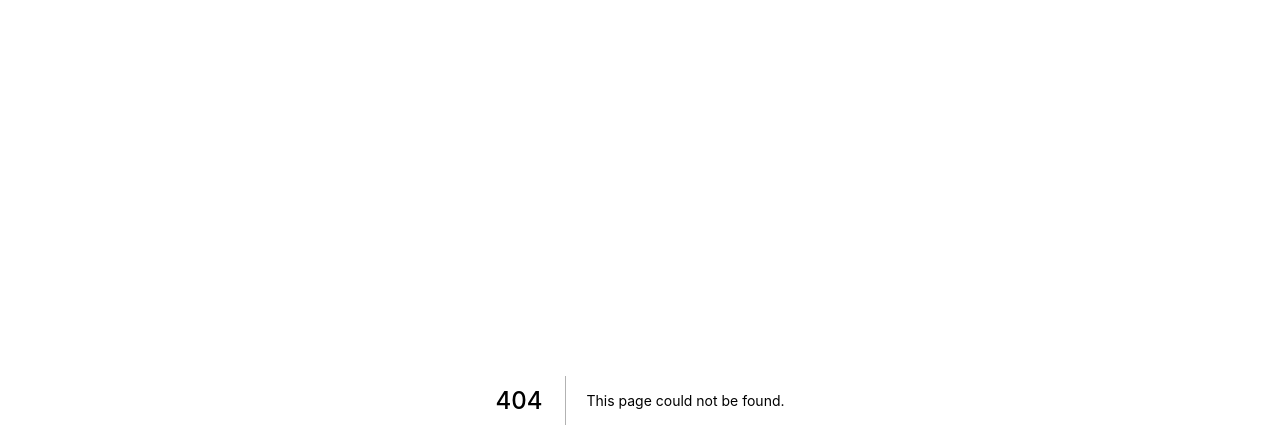
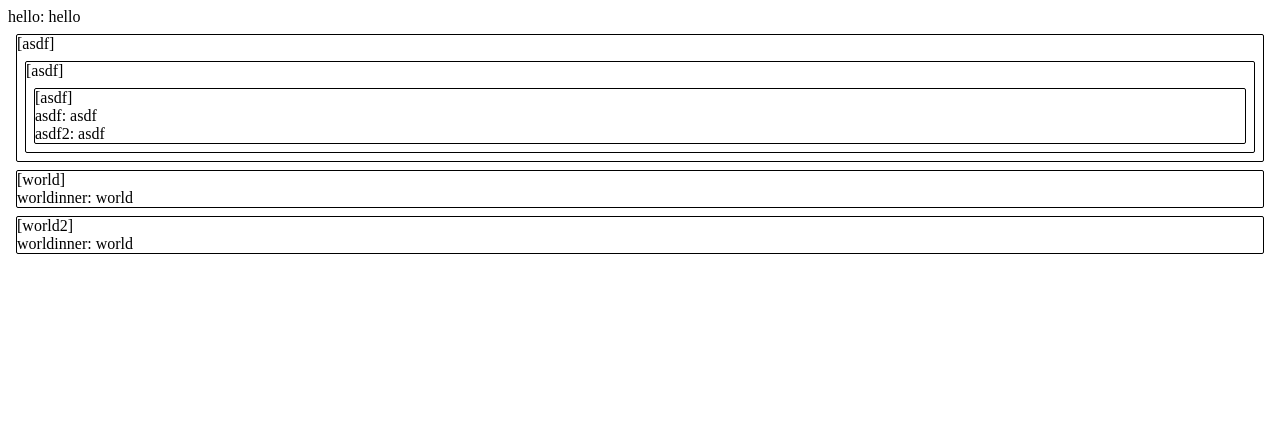
Before and after one commit to gnamikawa/Portfolio, a Next.js app: page /experiments/jsonNotes in a window 1280 px wide. Before the commit this address had no page. Shown: the top 448 px of the page. Built offline with nearby package versions, Linux system fonts and the light colour scheme.

Commit message:
initial implementation

```diff
--- /dev/null
+++ b/components/Recjson.tsx
@@ -0,0 +1,16 @@
+import style from '@/styles/Recjson.module.scss';
+export const Recjson = (json: Object) => {
+    const jsx = Object.entries(json).map(([k,v]) => {
+        const type = typeof(v);
+        switch(type){
+            case 'string':
+            case 'number':
+                return <div className={style.card}>
+                    <span>{k}: {v}</span>
+                </div>;
+            case 'object':
+                return <div className={style.group}><span>[{k}]{Recjson(v)}</span></div>;
+        }
+    });
+    return jsx;
+}
--- /dev/null
+++ b/pages/experiments/jsonNotes.tsx
@@ -0,0 +1,9 @@
+import { Recjson } from '@/components/Recjson';
+import Head from 'next/head'
+import styles from '../styles/jsonNotes.module.scss'
+
+
+export default function jsonNotes() {
+    const D = () => Recjson({hello:"hello", asdf: {asdf:{asdf:{asdf:"asdf",asdf2:"asdf"}}}, world: {worldinner: "world"}, world2: {worldinner: "world"}});
+    return <D></D>;
+}
--- /dev/null
+++ b/styles/Recjson.module.scss
@@ -0,0 +1,9 @@
+.card{
+    // border: 1px solid black;
+    // border-radius: 2px;
+}
+.group{
+    border: 1px solid black;
+    border-radius: 2px;
+    margin: 8px;
+}
```
Also changed, not shown: styles/jsonNotes.module.scss (added).
